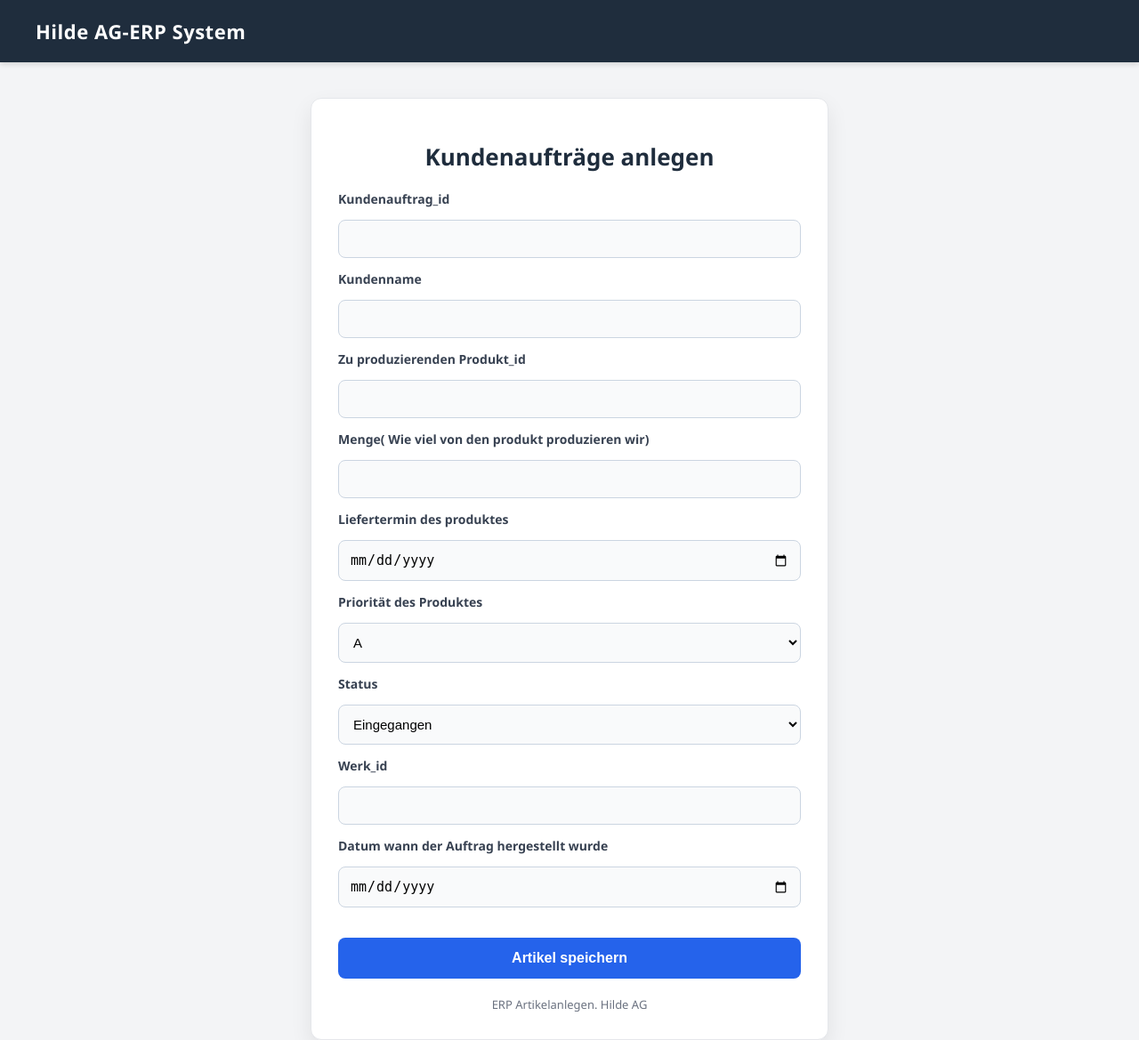
After one commit to Joaopedro-ara/Enterprise-Projekt, a Flask app: template Mitarbeiter/templates/auftraege/kunden_auftraege.html in a window 1280 px wide. The commit adds this page. Shown: the whole page at 89% size. Run offline with Flask 3, Linux system fonts and the light colour scheme; the template is opened without the code that fills it, so the values that code supplies are empty; parts of the project's set-up code (start-up, migrations or seed data) failed here and were passed over; some libraries are stand-ins or nearby versions.

Commit message:
-> auftags_manager haben wir  die Funktuion zuende geschreiben die es die Kunden aufträge  in der Datenbank speicher -> routes_auftrag.py haben wir die logik geschreiben die es dazu passt das man die inputs von kunden_auftraege.html in die datenbank  einfügt.

```diff
--- a/Mitarbeiter/app2.py
+++ b/Mitarbeiter/app2.py
@@ -2,6 +2,7 @@ from flask import Flask,render_template,request,redirect,url_for,session,send_fi
 from titanflow_enterprise.Mitarbeiter.use_case import usermanger
 from titanflow_enterprise.Mitarbeiter.Lager_manager import Lagermanger
 from titanflow_enterprise.Mitarbeiter.routes_produktion import produktion_bp
+from titanflow_enterprise.Mitarbeiter.routes_auftrag import auftrag_bp
 import os
 from flask_wtf.csrf import CSRFProtect # CSRF (Cross-Site Request Forgery) # vor externen eingriffe schützen
 #also es blockiert jede Post Anfrage die an den routen geschickt werden
@@ -11,6 +12,8 @@ csrf_token=CSRFProtect(app)
 app.secret_key=os.environ.get("app_secret_key")
 app.register_blueprint(produktion_bp)
 csrf_token.exempt(produktion_bp)
+app.register_blueprint(auftrag_bp)
+csrf_token.exempt(auftrag_bp)
 manger=usermanger()
 Lager=Lagermanger()
 
--- a/Mitarbeiter/templates/Produktions_templates/Produktion_dashboard.html
+++ b/Mitarbeiter/templates/Produktions_templates/Produktion_dashboard.html
@@ -23,6 +23,10 @@
             <a href="{{ url_for('produktion.maschine_anlegen') }}">Maschinen Anlegen</a>
         <a href="{{ url_for('produktion.maschinen_fehler_eintraege') }}">Fehler-Logbuch anzeigen</a>
         {% endif %}
+        {% if nutzer_Rolle in ['Produktionsleiter', 'Werksleiter'] %}
+        <a href="{{ url_for('auftrag.auftrag_anlegen')}}" class="btn">Auftragszentrale</a>
+        {% endif %}
+
         <a href="/dashboard">Zurück zum Dashboard</a>
     </div>
 
--- /dev/null
+++ b/Mitarbeiter/templates/auftraege/kunden_auftraege.html
@@ -0,0 +1,175 @@
+<!DOCTYPE html>
+<html lang="en">
+<head>
+    <meta charset="UTF-8">
+    <title>kunden Auftraege anlegen</title>
+        <style>
+    body {
+        min-height: 100vh;
+        margin: 0;
+        font-family: "Segoe UI", Tahoma, Geneva, Verdana, sans-serif;
+        background: #f3f4f6;
+        display: flex;
+        flex-direction: column;
+    }
+
+    .header {
+        background: #1f2d3d;
+        color: white;
+        padding: 20px 40px;
+        font-size: 22px;
+        font-weight: 600;
+        letter-spacing: 0.5px;
+        box-shadow: 0 2px 6px rgba(0,0,0,0.15);
+    }
+
+    .main {
+        flex: 1;
+        display: flex;
+        justify-content: center;
+        align-items: flex-start;
+        padding-top: 40px;
+    }
+
+    .card {
+        background: white;
+        padding: 30px;
+        width: 520px;
+        border-radius: 12px;
+        box-shadow: 0 10px 25px rgba(0,0,0,0.08);
+        border: 1px solid #e5e7eb;
+        animation: fadeIn 0.3s ease;
+    }
+
+    @keyframes fadeIn {
+        from { opacity: 0; transform: translateY(10px); }
+        to { opacity: 1; transform: translateY(0); }
+    }
+
+    .card h1 {
+        font-size: 26px;
+        margin-bottom: 20px;
+        color: #1f2d3d;
+        text-align: center;
+    }
+
+    form {
+        display: flex;
+        flex-direction: column;
+        gap: 14px;
+    }
+
+    label {
+        font-weight: 600;
+        color: #374151;
+        font-size: 14px;
+    }
+
+    input, select {
+        padding: 12px;
+        border-radius: 8px;
+        border: 1px solid #cbd5e1;
+        font-size: 15px;
+        background: #f9fafb;
+        transition: all 0.2s ease;
+    }
+
+    input:focus, select:focus {
+        outline: none;
+        border-color: #2563eb;
+        background: white;
+        box-shadow: 0 0 0 3px rgba(37, 99, 235, 0.2);
+    }
+
+    button {
+        margin-top: 20px;
+        padding: 14px;
+        border: none;
+        border-radius: 8px;
+        background: #2563eb;
+        color: white;
+        font-weight: 600;
+        font-size: 16px;
+        cursor: pointer;
+        transition: background 0.2s ease, transform 0.1s ease;
+    }
+
+    button:hover {
+        background: #1e4fd1;
+        transform: translateY(-1px);
+    }
+
+    button:active {
+        transform: translateY(0);
+    }
+
+    .footer {
+        text-align: center;
+        font-size: 13px;
+        color: #6b7280;
+        margin-top: 20px;
+    }
+</style>
+
+</head>
+<body>
+<div class="header">
+    Hilde AG-ERP System
+</div>
+<div class ='main'>
+    <div class="card">
+        <h1> Kundenaufträge anlegen</h1>
+        <form action="{{ url_for('auftrag.auftrag_anlegen') }}" method="POST">
+            <input type="hidden" name="csrf_token" value="{{csrf_token()}}">
+
+            <label for="k_id">Kundenauftrag_id</label>
+            <input type="Text" id="k_id" name="kundenauftrag_id" required>
+
+            <label for="k_name">Kundenname</label>
+            <input type="Text" id="k_name" name="kunde_name" required>
+
+            <label for="p_id">Zu produzierenden Produkt_id</label>
+            <input type="Text" id="p_id" name="produkt_id" required>
+
+            <label for="Menge">Menge( Wie viel von den produkt produzieren wir) </label>
+            <input type="number" id="Menge" name="menge" required>
+
+            <label for="Liefertermin">Liefertermin des produktes</label>
+            <input type="date" id="Liefertermin" name="liefertermin" required>
+
+            <label for="prio">Priorität des Produktes</label>
+            <select id="prio" name="'priorität" required>
+            <option value="A">A</option>
+            <option value="B">B</option>
+            <option value="C">C</option>
+
+            </select>
+
+            <label for="Status">Status </label>
+            <select id="Status" name="status" required>
+            <option value="Eingegangen">Eingegangen</option>
+            <option value="in Planung">In Planung</option>
+            <option value="Freigegeben">Freigegeben</option>
+            <option value="In Produktion">In Produktion</option>
+            <option value="Fertig">Fertig</option>
+            <option value="Storniert">Storniert</option>
+            </select>
+            <label for="W_id">Werk_id</label>
+            <input type="text" id="w_id" name="werk_id" required>
+
+            <label for="datum">Datum wann der Auftrag hergestellt wurde</label>
+            <input type="date" id="datum" name="ersteelungsdatum" required>
+            <button type="submit">Artikel speichern</button>
+        </form>
+        <div class="footer">
+            ERP Artikelanlegen. Hilde AG
+        </div>
+
+
+    </div>
+
+
+</div>
+
+</body>
+</html>
```
Also changed, not shown: Mitarbeiter/auftrags_manager.py (+4 -3 lines), Mitarbeiter/routes_auftrag.py (added, +37 -0 lines).
